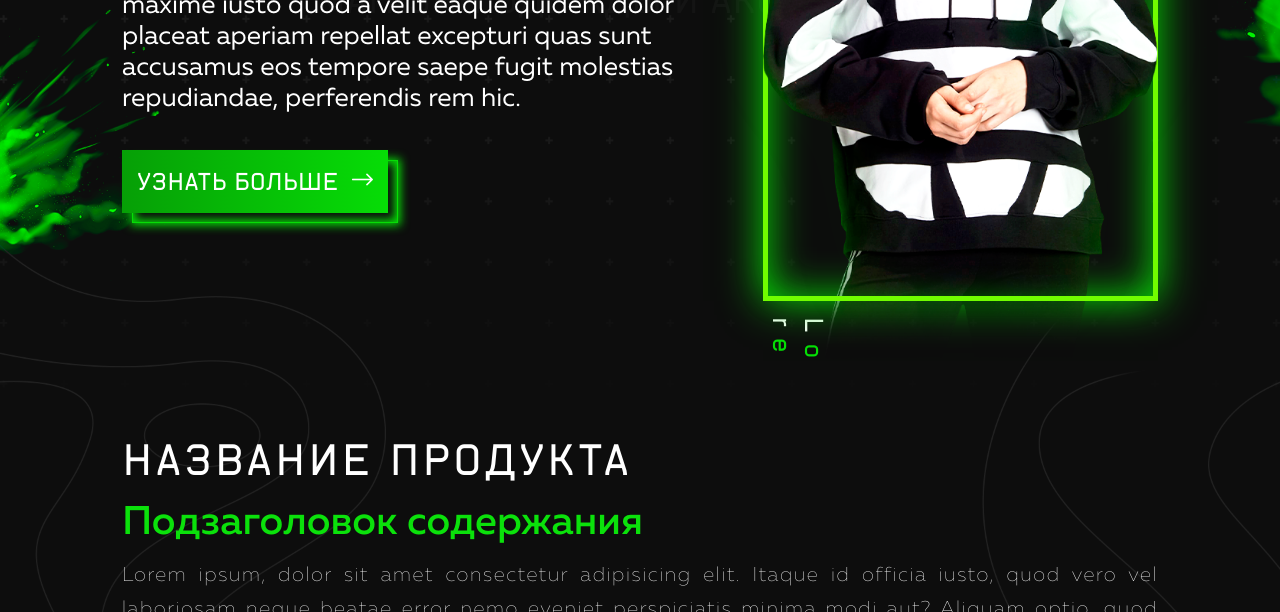
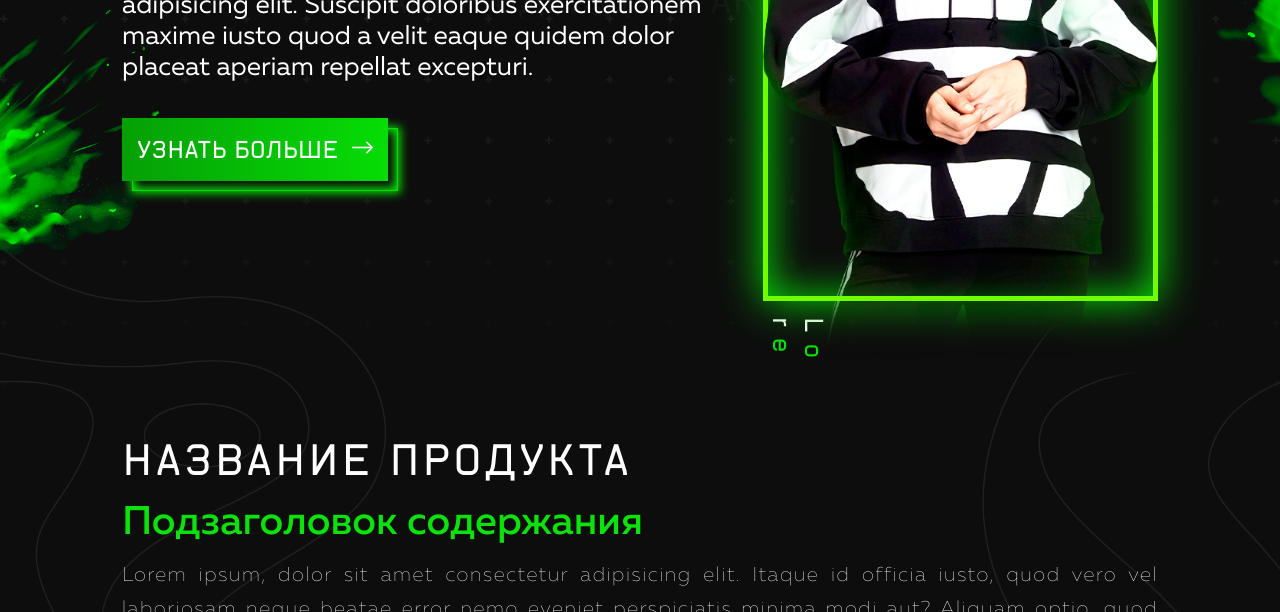
Before and after one commit to SomeYurnero/dark-landing, a plain HTML site: page index.html in a window 1280 px wide. Shown: the part 488-1100 px from the top of the page. Drawn offline with nearby package versions, Linux system fonts and the light colour scheme; files whose address does not match are found by name.

Commit message:
Changed index.html

```diff
--- a/index.html
+++ b/index.html
@@ -71,7 +71,7 @@
 
                 <div class="text-box banner__text-box">
                     <h2 class="text-box__title">Баннер вашего продукта</h2>
-                    <p class="text-box__description">Lorem ipsum dolor sit amet consectetur adipisicing elit. Suscipit doloribus exercitationem maxime iusto quod a velit eaque quidem dolor placeat aperiam repellat excepturi quas sunt accusamus eos tempore saepe fugit molestias repudiandae, perferendis rem hic.</p>
+                    <p class="text-box__description">Lorem ipsum dolor sit amet consectetur adipisicing elit. Suscipit doloribus exercitationem maxime iusto quod a velit eaque quidem dolor placeat aperiam repellat excepturi.</p>
                     <div class="button-link text-box__button-link">
                         <div class="button-link__container">
                             <a href="" class="button-link__a icon-long-arrow-right">Узнать больше</a>
```
